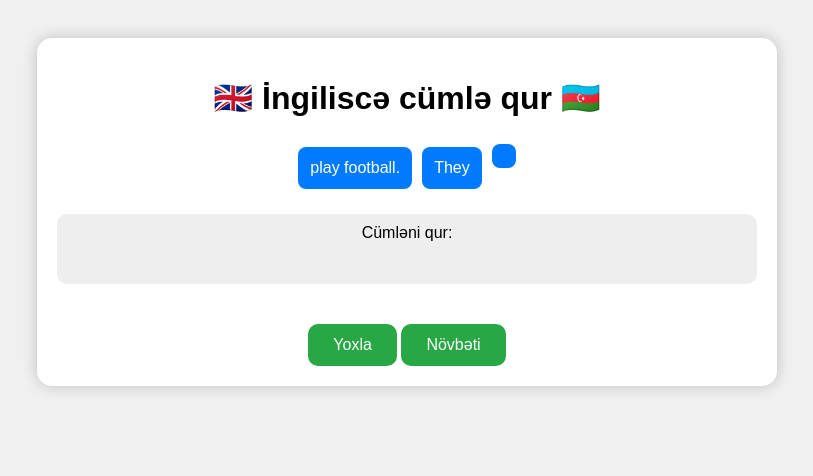
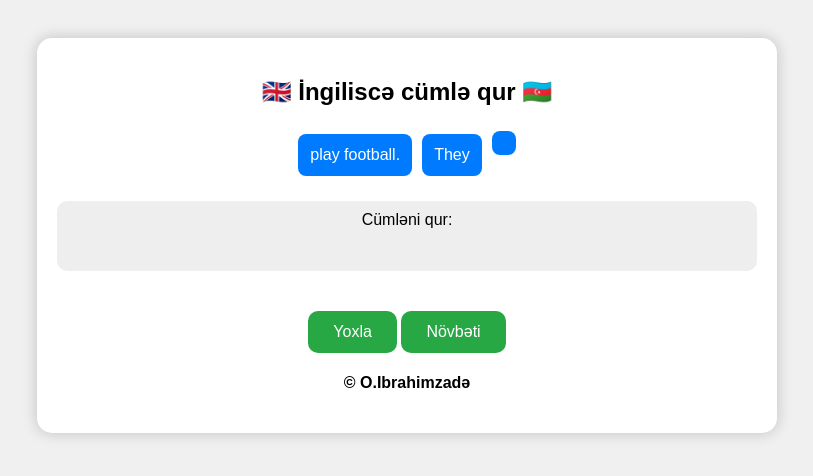
Before and after one commit to Oder89/english, a plain HTML site: page index.html in a window 1280 px wide. Shown: the whole page, without its empty margins (233-1046 px from the left). Drawn offline with Linux system fonts and the light colour scheme.

Commit message:
Add files via upload

```diff
--- a/index.html
+++ b/index.html
@@ -17,12 +17,15 @@
 </head>
 <body>
 <div class="game-container">
-  <h1>🇬🇧 İngiliscə cümlə qur 🇦🇿</h1>
+  <h2>🇬🇧 İngiliscə cümlə qur 🇦🇿</h2>
   <div id="words"></div>
   <div id="sentence">Cümləni qur: </div>
   <div id="result"></div>
   <button onclick="checkSentence()">Yoxla</button>
   <button onclick="nextSentence()">Növbəti</button>
+  <h4> © O.Ibrahimzadə </h4>
+
+
 </div>
 
 <script>
```
